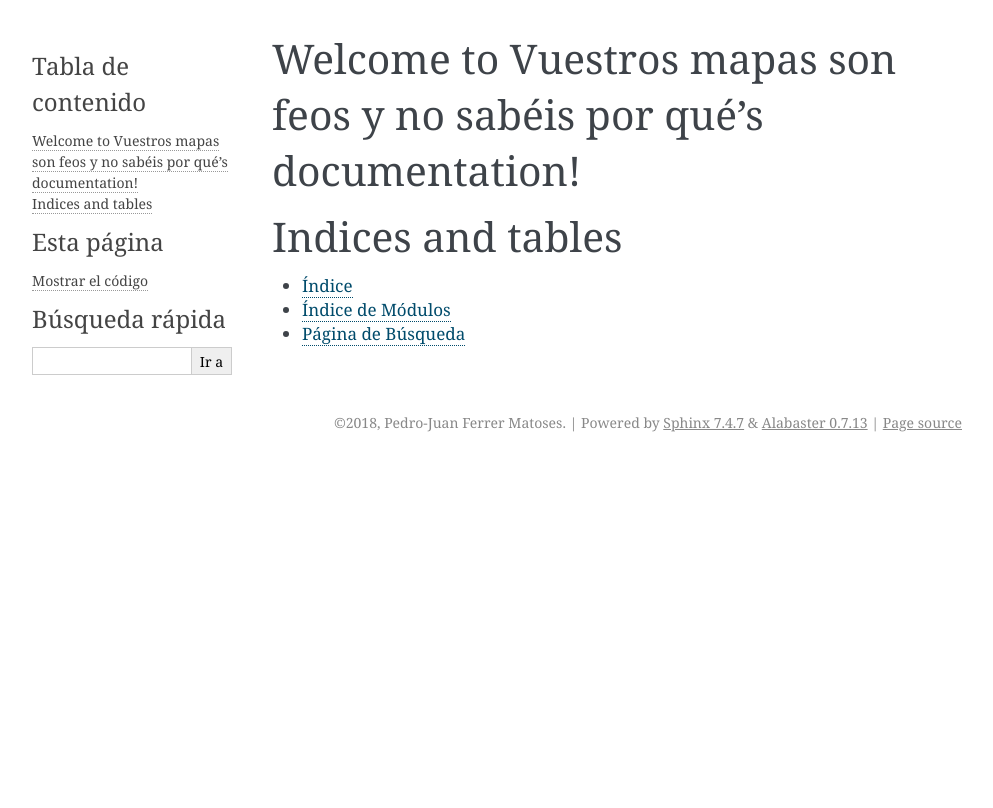
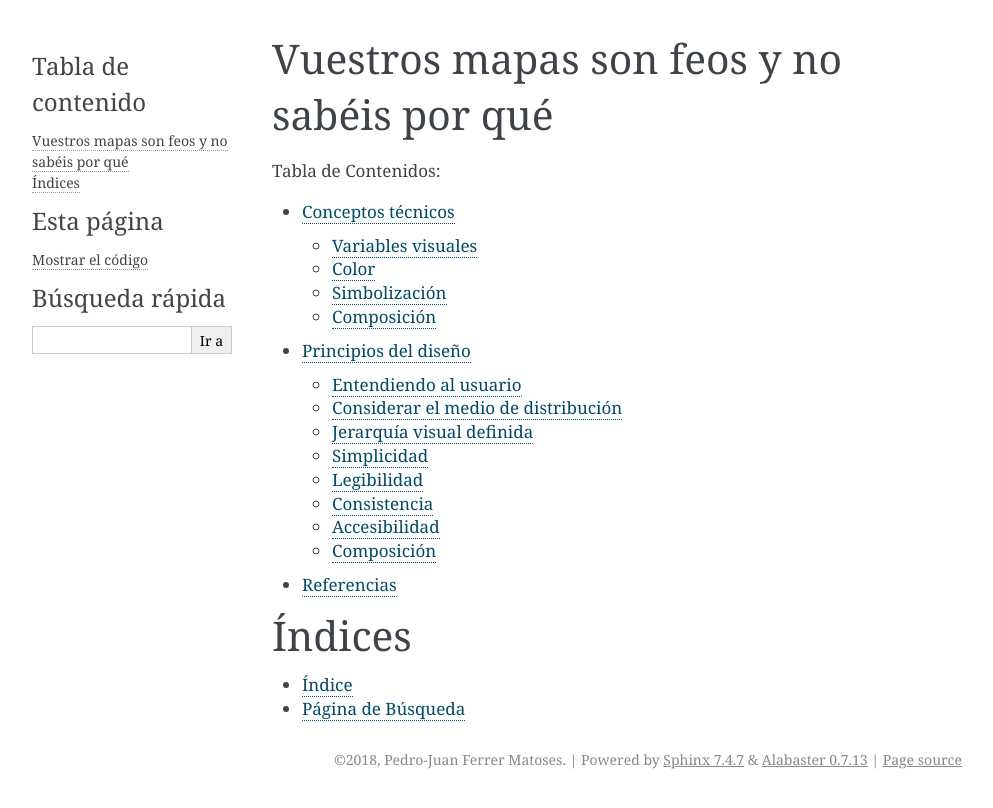
Before and after one commit to geoinquietosvlc/tus_mapas_son_feos, a Sphinx documentation site: the page built from source/index.rst, in a window 1280 px wide. Shown: the top 808 px of the page, without its empty margins (148-1141 px from the left). Built offline with Sphinx 7.4.7, drawn with Linux system fonts in a browser that asks for light colours.

Commit message:
Basic structure

```diff
--- /dev/null
+++ b/source/010/010/010020_variables_visuales.rst
@@ -0,0 +1,2 @@
+Variables visuales
+~~~~~~~~~~~~~~~~~~
--- /dev/null
+++ b/source/010/010020_variables_visuales.rst
@@ -0,0 +1,2 @@
+Variables visuales
+~~~~~~~~~~~~~~~~~~
--- /dev/null
+++ b/source/010/010030_color.rst
@@ -0,0 +1,2 @@
+Color
+~~~~~
--- /dev/null
+++ b/source/010/010040_simbolizacion.rst
@@ -0,0 +1,2 @@
+Simbolización
+~~~~~~~~~~~~~
--- /dev/null
+++ b/source/010/010050_composicion.rst
@@ -0,0 +1,2 @@
+Composición
+~~~~~~~~~~~
--- /dev/null
+++ b/source/020/020010_emocion.rst
@@ -0,0 +1,15 @@
+Principios del diseño
+---------------------
+
+.. toctree::
+   :maxdepth: 2
+   :caption: Tabla de Contenidos:
+
+   020020_entendiendo_al_usuario.rst
+   020030_considerar_medio.rst
+   020040_jerarquia_visual.rst
+   020050_simplicidad.rst
+   020060_legibilidad.rst
+   020070_consistencia.rst
+   020080_accesibilidad.rst
+   020100_composicion.rst
--- /dev/null
+++ b/source/020/020020_entendiendo_al_usuario.rst
@@ -0,0 +1,2 @@
+Entendiendo al usuario
+~~~~~~~~~~~~~~~~~~~~~~
--- /dev/null
+++ b/source/020/020030_considerar_medio.rst
@@ -0,0 +1,2 @@
+Considerar el medio de distribución
+~~~~~~~~~~~~~~~~~~~~~~~~~~~~~~~~~~~
--- /dev/null
+++ b/source/020/020040_jerarquia_visual.rst
@@ -0,0 +1,2 @@
+Jerarquía visual definida
+~~~~~~~~~~~~~~~~~~~~~~~~~
--- /dev/null
+++ b/source/020/020050_simplicidad.rst
@@ -0,0 +1,2 @@
+Simplicidad
+~~~~~~~~~~~
--- /dev/null
+++ b/source/020/020060_legibilidad.rst
@@ -0,0 +1,2 @@
+Legibilidad
+~~~~~~~~~~~
--- /dev/null
+++ b/source/020/020070_consistencia.rst
@@ -0,0 +1,2 @@
+Consistencia
+~~~~~~~~~~~~
--- /dev/null
+++ b/source/020/020080_accesibilidad.rst
@@ -0,0 +1,2 @@
+Accesibilidad
+~~~~~~~~~~~~~
--- /dev/null
+++ b/source/020/020100_composicion.rst
@@ -0,0 +1,2 @@
+Composición
+~~~~~~~~~~~
--- /dev/null
+++ b/source/900/900010_referencias.rst
@@ -0,0 +1,4 @@
+Referencias
+-----------
+
+* URL1
--- a/source/index.rst
+++ b/source/index.rst
@@ -1,20 +1,18 @@
-.. Vuestros mapas son feos y no sabéis por qué documentation master file, created by
-   sphinx-quickstart on Thu May 10 23:19:40 2018.
-   You can adapt this file completely to your liking, but it should at least
-   contain the root `toctree` directive.
-
-Welcome to Vuestros mapas son feos y no sabéis por qué's documentation!
+Vuestros mapas son feos y no sabéis por qué
 =======================================================================
 
 .. toctree::
    :maxdepth: 2
-   :caption: Contents:
+   :caption: Tabla de Contenidos:
+
+   010/010010_tecnica.rst
+   020/020010_emocion.rst
+   900/900010_referencias.rst
 
 
 
-Indices and tables
+Índices
 ==================
 
 * :ref:`genindex`
-* :ref:`modindex`
 * :ref:`search`
```
Also changed, not shown: source/010/010010_tecnica.rst (added, +11 -0 lines).
